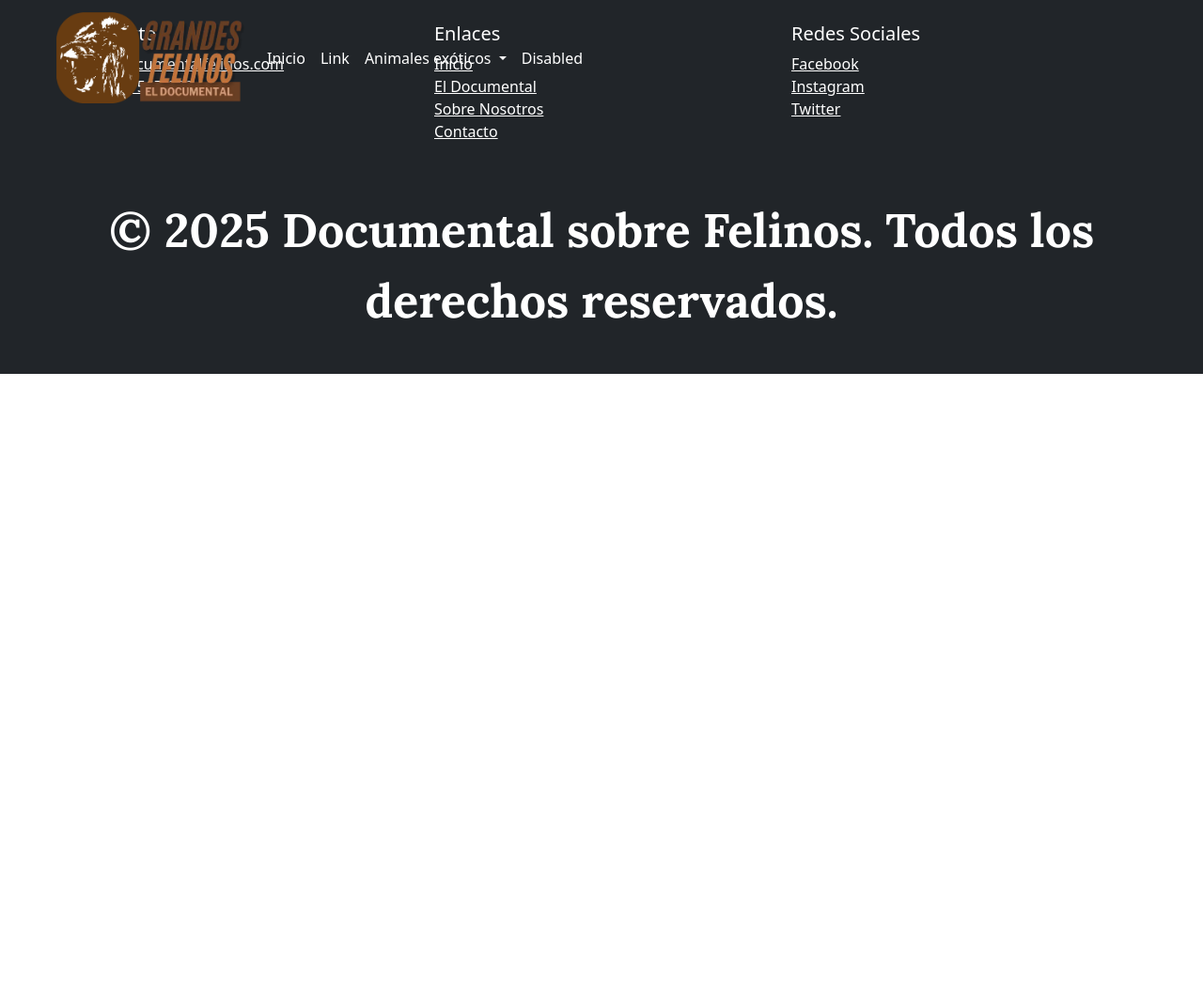
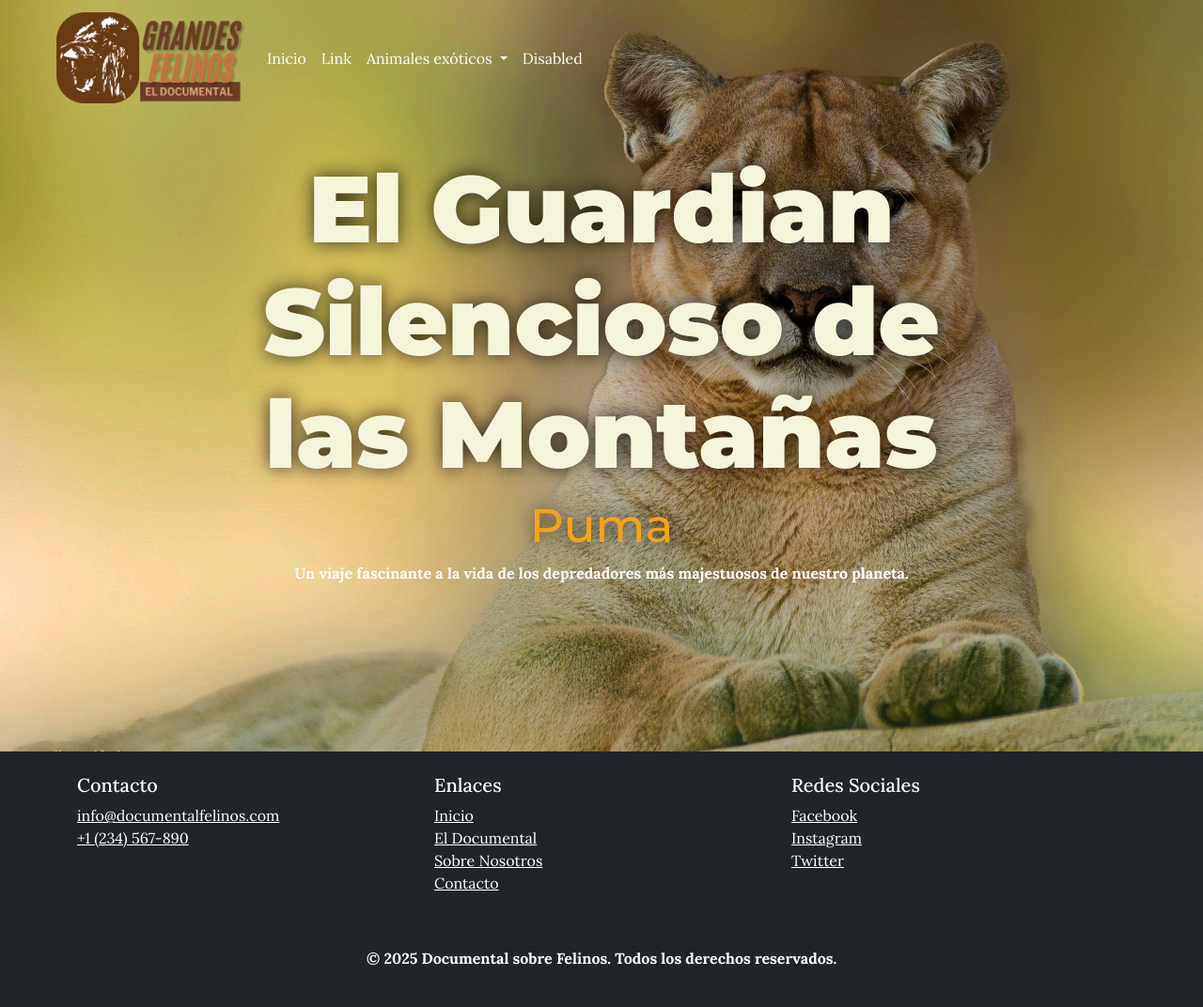
Before and after one commit to AlejndroSG/Grandes_Felinos, a PHP site: page /puma.php in a window 1280 px wide. Shown: the whole page at 94% size. Before the commit the page ends 398 px from the top, so only its background shows below. Run offline with PHP 8.4, Linux system fonts and the light colour scheme.

Commit message:
2025-01-14

```diff
--- a/index.php
+++ b/index.php
@@ -82,7 +82,7 @@
                         <p class="cta-text mb-4">
                         50% de los hábitats de grandes felinos se han perdido en el último siglo.
                         </p>
-                        <p class="cta-text mb-4">50% de los hábitats de grandes felinos se han perdido en el último siglo.</p>
+                        <p class="cta-text mb-4">Menos del 7% de los leopardos persas sobreviven en estado salvaje.</p>
                     </div>
                 </div>
                 <div id="cta-section" class="cta py-5 text-center col-md-6">
--- a/puma.php
+++ b/puma.php
@@ -7,7 +7,15 @@
 <body>
     <?php require_once('header.html'); ?>
     <main>
-
+        <section class="container-fluid" id="bannerPuma">
+            <div class="row">
+                <div class="col-md-8 text-center py-5 text-white">
+                    <h1>El Guardian Silencioso de las Montañas</h1>
+                    <h2>Puma</h2>
+                    <p>Un viaje fascinante a la vida de los depredadores más majestuosos de nuestro planeta.</p>
+                </div>
+            </div>
+        </section>
     </main>
     <?php
         include('footer.html');
--- a/style.css
+++ b/style.css
@@ -32,15 +32,26 @@ header{
     }
 }
 
-body{
+body#principal{
     overflow: hidden;
+    background-color: white;
+}
+
+html body{
     font-family: "Lora";
+    background-color: #000;
 }
 
 p {
     font-family: "Lora";
     font-weight: 900;
-    font-size: 50px;
+}
+
+h1{
+  font-weight: 900 !important;
+  font-size: 100px !important;
+  font-family: "Montserrat" !important;
+  color: beige !important;
 }
 
 .oscuridad{
@@ -73,17 +84,13 @@ p {
     & > section:first-child{
         background-image: url(./fotos/Inicio/img1.jpg);
         text-shadow: 0 0 20px rgba(0, 0, 0, 0.75);
-        h1{
-            font-weight: 900;
-            font-size: 100px;
-        }
         h1, p:nth-child(2){
             font-family: "Montserrat";
             color: beige;
         }
-        p:nth-of-type(2){
+        p:nth-child(2){
             font-weight: 900;
-            font-size: 35px;
+            font-size: 50px;
         }
         p:last-child{
             font-weight: 900;
@@ -145,13 +152,13 @@ p {
   }
 
   .timeline .timeline-title {
-    font-size: 1.5rem;
+    font-size: 1.7rem;
     margin-top: 1rem;
     color: #f0c419; /* Dorado */
   }
 
   .timeline .timeline-text {
-    font-size: 1rem;
+    font-size: 1.5rem;
     line-height: 1.6;
   }
 
@@ -248,16 +255,16 @@ p {
     transition: transform 0.4s ease, box-shadow 0.4s ease;
 
     &:nth-child(1) {
-        background-image: url('./fotos/Inicio/img7.jpg');
+        background-image: url('./fotos/Inicio/img8.jpg');
     }
     &:nth-child(2) {
-        background-image: url('./fotos/Inicio/img7.jpg');
+        background-image: url('./fotos/Inicio/img9.jpg');
     }
     &:nth-child(3) {
-        background-image: url('./fotos/Inicio/img7.jpg');
+        background-image: url('./fotos/Inicio/img10.jpg');
     }
     &:nth-child(4) {
-        background-image: url('./fotos/Inicio/img7.jpg');
+        background-image: url('./fotos/Inicio/img11.jpg');
     }
 
   }
@@ -281,6 +288,34 @@ p {
   .icon-link:hover {
     color: #f0c419; /* Dorado */
   }
+
+  #bannerPuma{
+    background-image: url('./fotos/Puma/Puma.png');
+    background-size: cover;
+    background-position: top;
+    background-repeat: no-repeat;
+    background-attachment: fixed;
+    height: 100vh;
+    display: flex;
+    align-items: center;
+
+    .row{
+      justify-content: center;
+
+      h1, h2{
+        text-shadow: 0 0 20px rgba(0, 0, 0, 0.75);
+      }
+      h2{
+        font-size: 50px;
+        font-family: "Montserrat";
+        color: #f0a519;
+      }
+    }
+  }
+
+
+
+
 
   /* Animación Fade-in */
   @media (max-width: 768px) {
```
Also changed, not shown: fotos/Inicio/img10.jpg (added), fotos/Inicio/img11.jpg (added), fotos/Inicio/img8.jpg (added), fotos/Inicio/img9.jpg (added), fotos/Puma/Puma.jpg (added), fotos/Puma/Puma.png (added).
